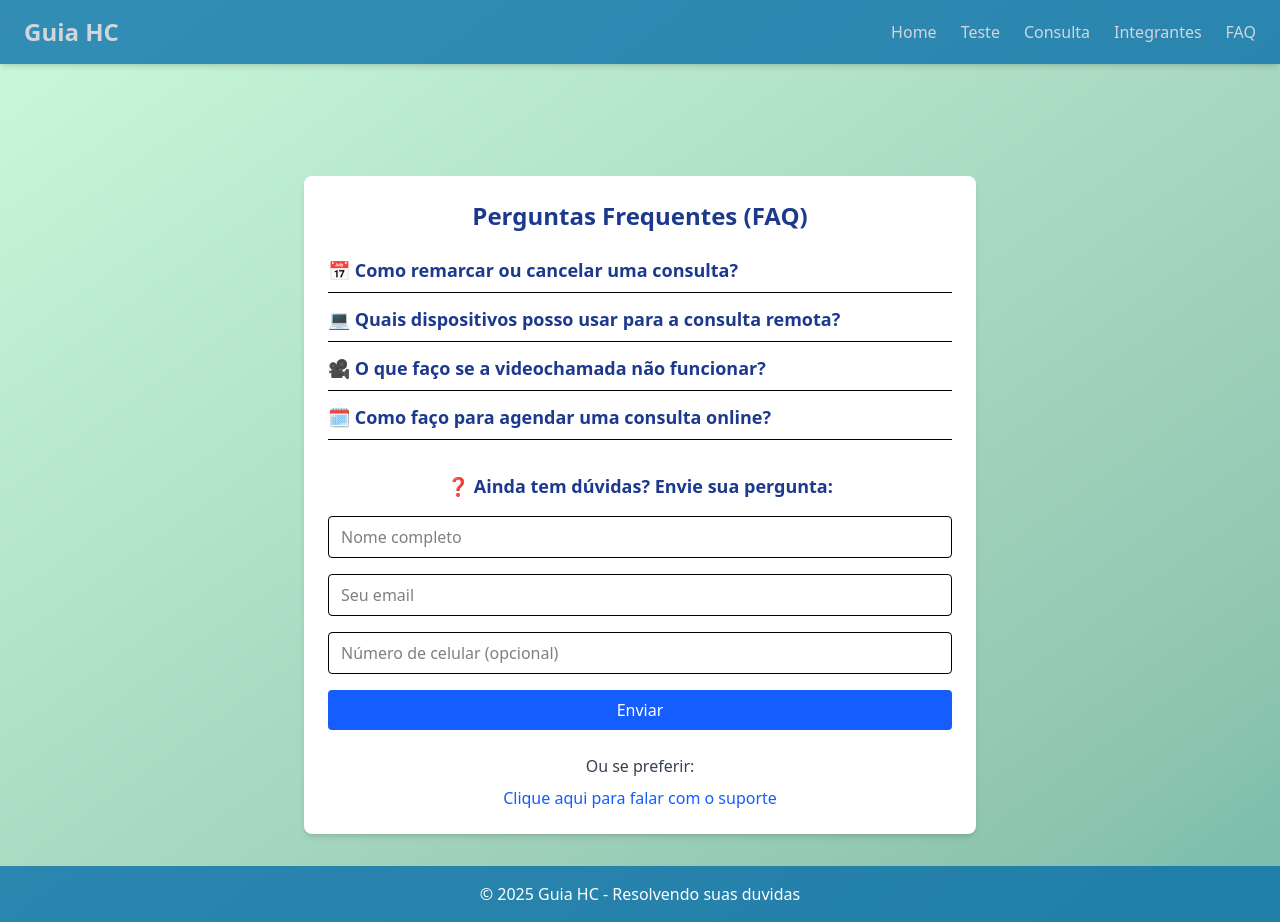
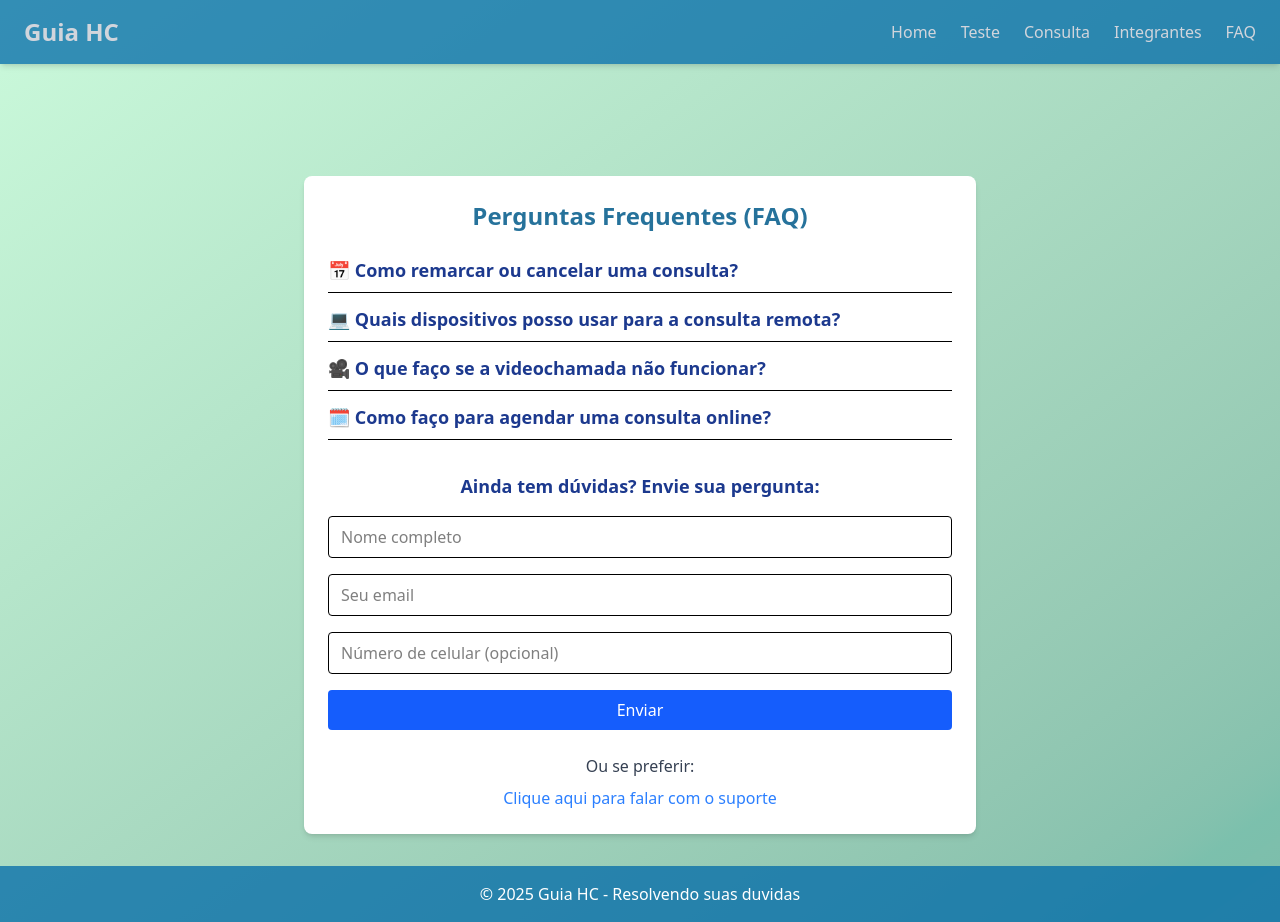
Before and after one commit to Challengefiap2025/Front---Sprint-3, a React (Vite) app: page /faq in a window 1280 px wide. Built offline with nearby package versions, Linux system fonts and the light colour scheme.

Commit message:
Ajustando cores da solução

```diff
--- a/src/Paginas Componentes/Consulta.tsx
+++ b/src/Paginas Componentes/Consulta.tsx
@@ -143,7 +143,7 @@ export default function Consulta() {
 
           <button
             type="submit"
-            className="w-full bg-teal-700 text-white py-2 rounded hover:bg-cyan-800 transition">
+            className="w-full bg-sky-600 text-white py-2 rounded hover:bg-blue-700 transition">
             Confirmar Consulta
           </button>
         </form>
--- a/src/Paginas Componentes/Faq.tsx
+++ b/src/Paginas Componentes/Faq.tsx
@@ -27,7 +27,7 @@ export default function Faq() {
     {
       titulo: "🎥 O que faço se a videochamada não funcionar?",
       resposta:
-        "Verifique sua conexão de internet, reinicie o dispositivo e, se o problema persistir, entre em contato com o suporte.",
+        "Verifique sua conexão de internet, reinicie o dispositivo e se o problema persistir, entre em contato com o suporte.",
     },
     {
       titulo: "🗓️ Como faço para agendar uma consulta online?",
@@ -48,7 +48,7 @@ export default function Faq() {
   return (
     <div className="flex flex-col items-center pt-24 px-4">
       <section className="bg-white shadow-md rounded-lg p-6 w-full max-w-2xl">
-        <h2 className="text-2xl font-bold text-blue-900 mb-6 text-center">
+        <h2 className="text-2xl font-bold text-sky-800/85 mb-6 text-center">
           Perguntas Frequentes (FAQ)
         </h2>
 
@@ -57,7 +57,7 @@ export default function Faq() {
             <div key={index} className="border-b pb-2">
               <button
                 onClick={() => toggle(index)}
-                className="w-full text-left font-semibold text-lg text-blue-900 hover:text-blue-600 transition">
+                className="w-full text-left font-semibold text-lg text-blue-900 hover:text-cyan-600 transition">
                 {item.titulo}
               </button>
               {aberta === index && (
@@ -69,7 +69,7 @@ export default function Faq() {
 
         <div className="mt-8">
           <h3 className="text-lg font-semibold text-blue-900 mb-4 text-center">
-            ❓ Ainda tem dúvidas? Envie sua pergunta:
+             Ainda tem dúvidas? Envie sua pergunta:
           </h3>
           <form onSubmit={handleSubmit(onSubmit)} className="space-y-4">
             <div>
@@ -123,7 +123,7 @@ export default function Faq() {
           <p className="mb-2 text-gray-700">Ou se preferir:</p>
           <Link
             to="/contato"
-            className="text-blue-600 hover:underline font-medium">
+            className="text-blue-500 hover:underline font-medium">
             Clique aqui para falar com o suporte
           </Link>
         </div>
```
